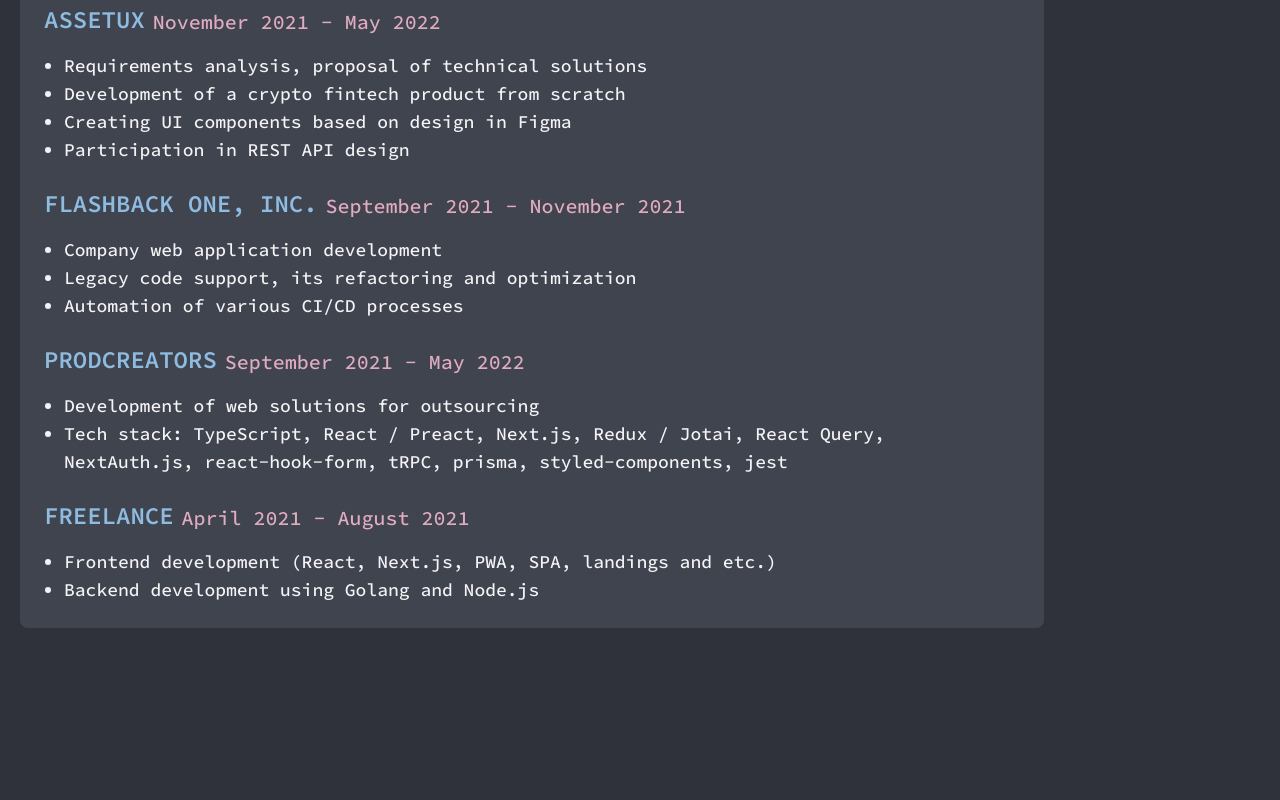
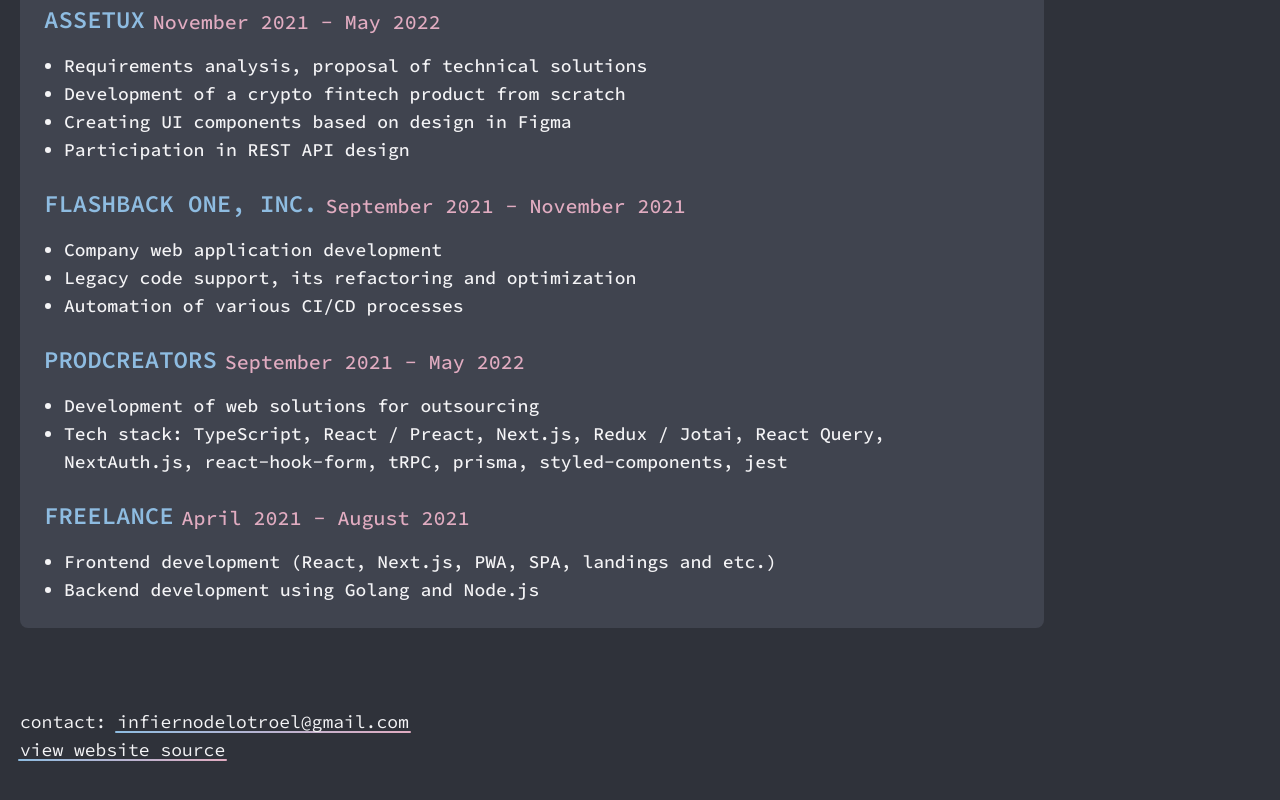
Before and after one commit to adjsky/website, an Astro site: page / in a window 1280 px wide. Shown: the part 1662-2462 px from the top of the page. Built offline with nearby package versions, Linux system fonts and the light colour scheme; Astro itself is replaced by a stand-in of ours.

Commit message:
Add footer

```diff
--- a/src/components/Footer.astro
+++ b/src/components/Footer.astro
@@ -1,4 +1,15 @@
 ---
+import CoolLink from "./CoolLink.astro"
 ---
 
-<footer class="py-20"></footer>
+<footer class="max-w-screen-xl mx-auto px-5 py-20 text-lg">
+  <address class="not-italic">
+    <span>contact:</span>
+    <CoolLink href="mailto:infiernodelotroel@gmail.com">
+      infiernodelotroel@gmail.com
+    </CoolLink>
+  </address>
+  <CoolLink href="https://github.com/adjsky/website"
+    >view website source
+  </CoolLink>
+</footer>
```
